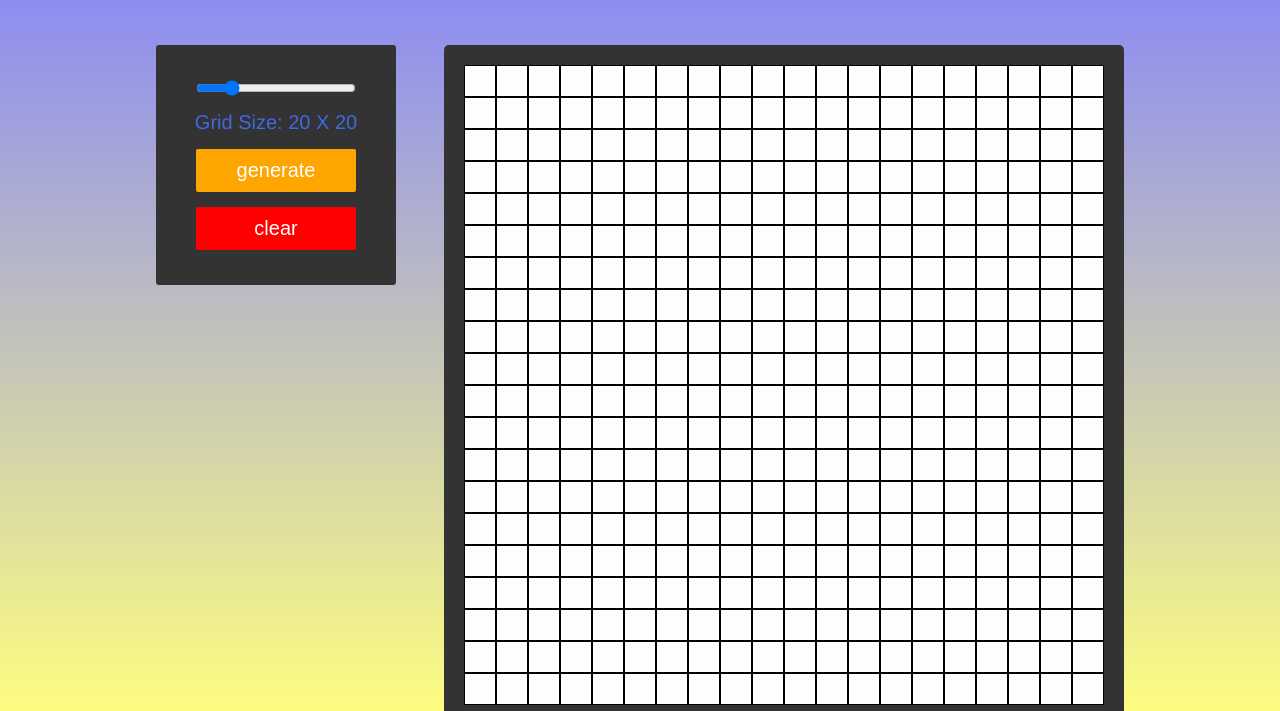
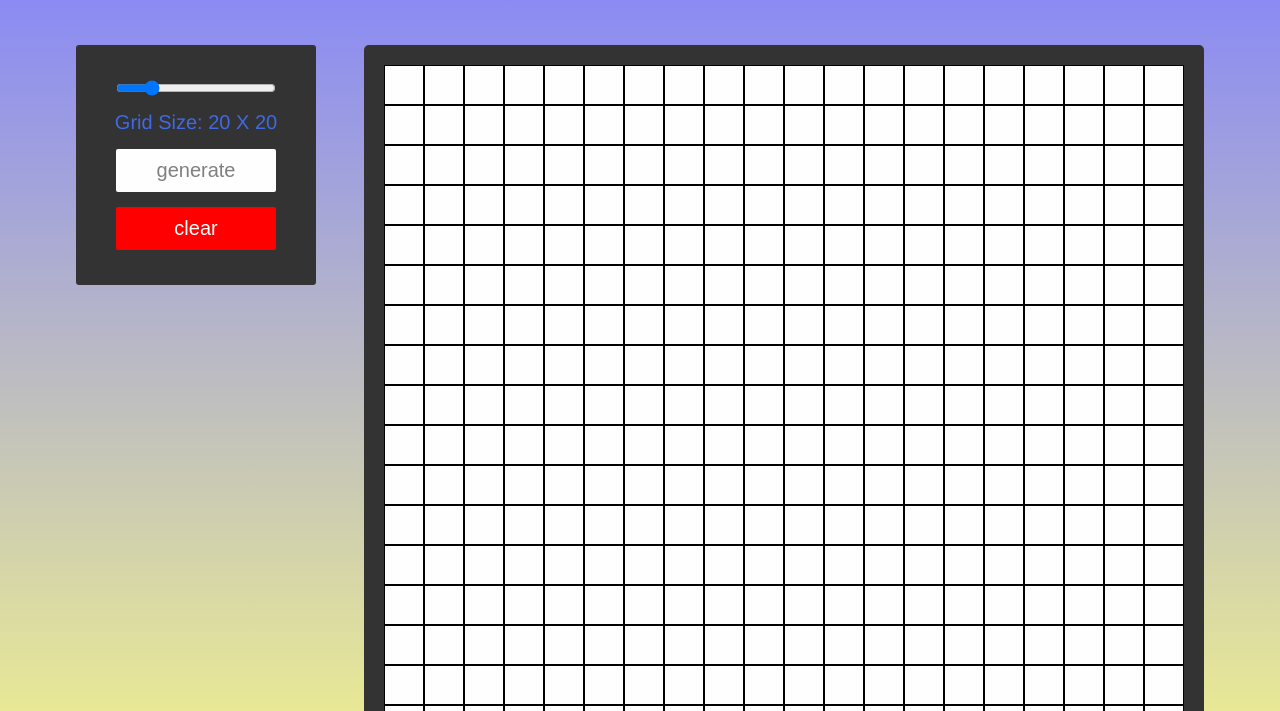
Before and after one commit to garang96/Etch-a-Sketch-Game, a plain HTML site: page index.html in a window 1280 px wide. Both pictures are taken after a click on the button "generate". Shown: the part 89-800 px from the top of the page. Drawn offline with Linux system fonts and the light colour scheme; a web font is replaced by a local one.

Commit message:
Add events to buttons and input and work on their handle functions Change the grid container width and height to px

```diff
--- a/script.js
+++ b/script.js
@@ -1,25 +1,53 @@
 const gridSquares = document.querySelector('.grid-squares');
-//const gridSize = document.querySelector('.grid-size');
 const gridRange = document.querySelector('.grid-range');
 const generate = document.getElementById('generate');
 const clear = document.getElementById('clear');
 
-let gridSize = gridRange.value;
-console.log(gridSize);
-let cellWidth = (gridSquares.offsetWidth / gridSize) + `px`;
-console.log(cellWidth);
+let currentGridSize = gridRange.defaultValue;
+console.log(gridSquares.offsetWidth)
+let gridCell;
 
+//function to track the slider input value
+
+const sliderValue = (e) => {
+    console.log(e.target.value);
+    currentGridSize = e.target.value;
+}
+
+//function to create grid cells and add them to grid container
 
 const gridGame = (givenSize) => {
+    let cellWidth = (gridSquares.offsetWidth / currentGridSize) + `px`;
     gridSquares.style.setProperty('--gridColumns', givenSize);
     gridSquares.style.setProperty('--cellWidth', cellWidth);
     for (let i = 1; i <= givenSize; i++) {
         for (let j = 1; j <= givenSize; j++) {
-            const gridCell = document.createElement('div');
+            gridCell = document.createElement('div');
             gridCell.classList.add('cell');
             gridSquares.appendChild(gridCell);
         }
     }
 }
 
-gridGame(+gridSize);
+//function to make grid cells appear in the grid container
+
+const generateCells = (e) => {
+    gridGame(+currentGridSize);
+    e.target.style.color = 'gray';
+    e.target.style.background = '#fefefe';
+    clear.style.color = '#fff';
+    clear.style.background = 'red';
+}
+
+//function to clear grid cells from the grid container
+const clearCells = (e) => {
+    gridSquares.innerHTML = '';
+    e.target.style.color = 'gray';
+    e.target.style.background = '#fefefe';
+    generate.style.color = '#fff';
+    generate.style.background = 'orange';
+}
+
+generate.addEventListener('click', generateCells);
+clear.addEventListener('click', clearCells);
+gridRange.addEventListener('input', sliderValue);
--- a/styles.css
+++ b/styles.css
@@ -59,6 +59,7 @@ button {
     font-size: 20px;
     color: #fff;
     cursor: pointer;
+    transition: all .3s ease;
 }
 
 #generate {
@@ -76,8 +77,8 @@ button {
 }
 
 .grid-squares {
-    width: 40rem;
-    height: 40rem;
+    width: 800px;
+    height: 800px;
     display: grid;
     grid-template-columns: repeat(var(--gridColumns), var(--cellWidth));
     background-color: #fefefe;
```
